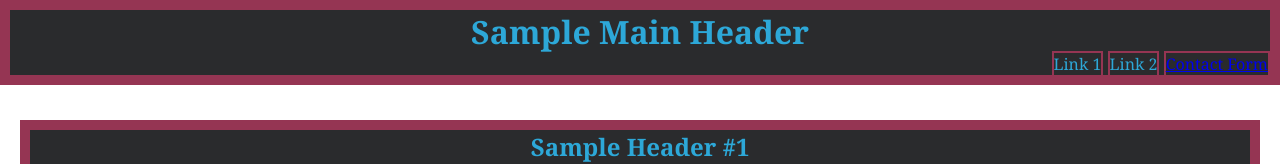
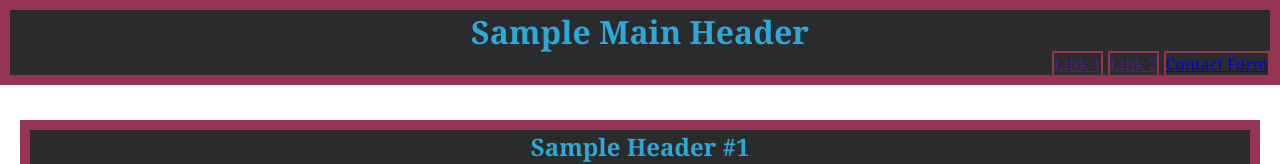
Before and after one commit to charles-ram/git-init-sample, a plain HTML site: page index.html in a window 1280 px wide. Shown: the top 164 px of the page. Drawn offline with Linux system fonts and the light colour scheme.

Commit message:
made link 1 and 2 clickable

```diff
--- a/index.html
+++ b/index.html
@@ -13,8 +13,8 @@
         <header class="color-border-design">
             <h1>Sample Main Header</h1>
             <ul class="navigation-bar">
-                <li id="list-items">Link 1</li>
-                <li id="list-items">Link 2</li>
+                <li id="list-items"><a href="">Link 1</a></li>
+                <li id="list-items"><a href="">Link 2</a></li>
                 <li id="list-items"><a href="#contact-form">Contact Form</a></li>
             </ul>
         </header>
```
